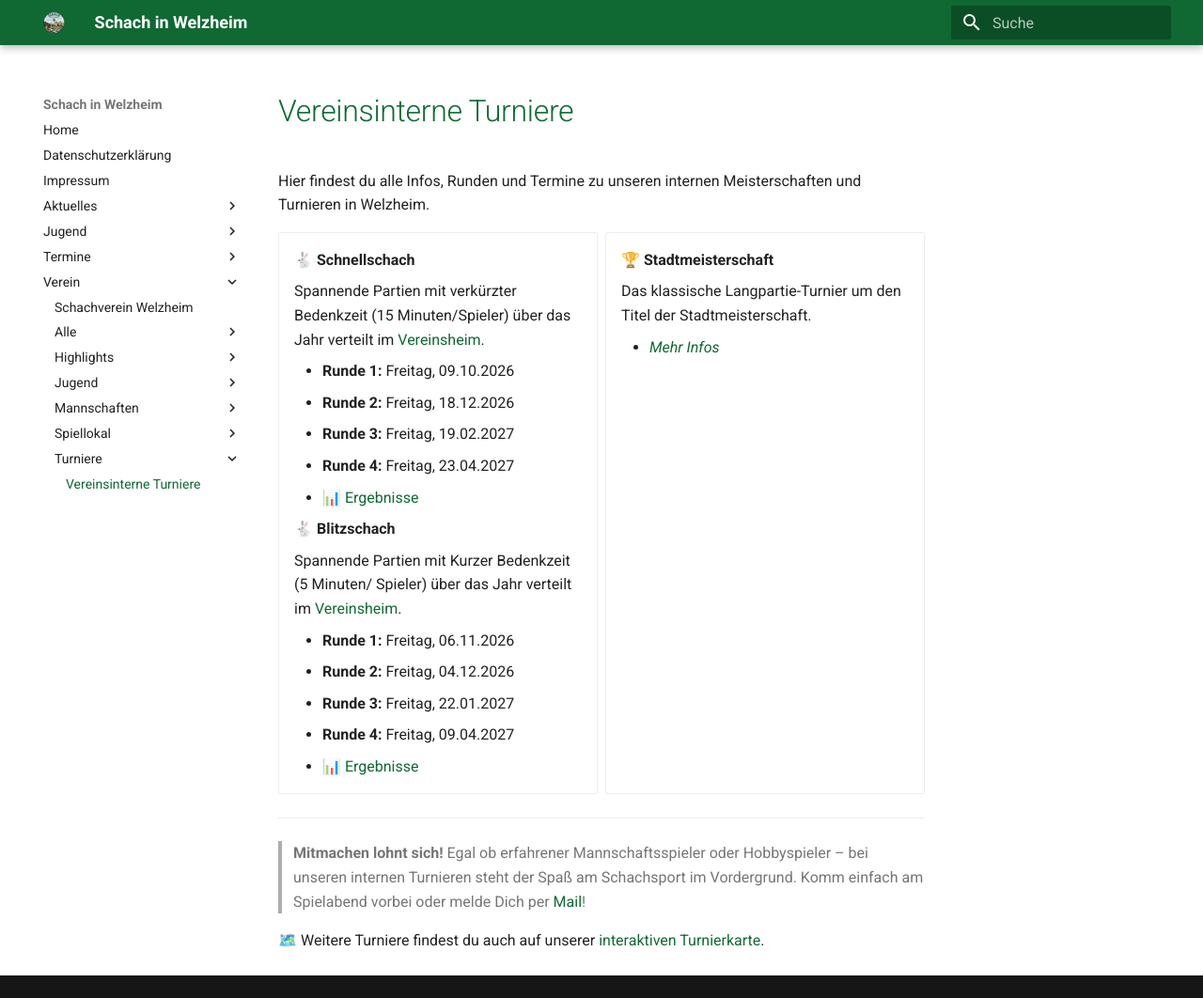
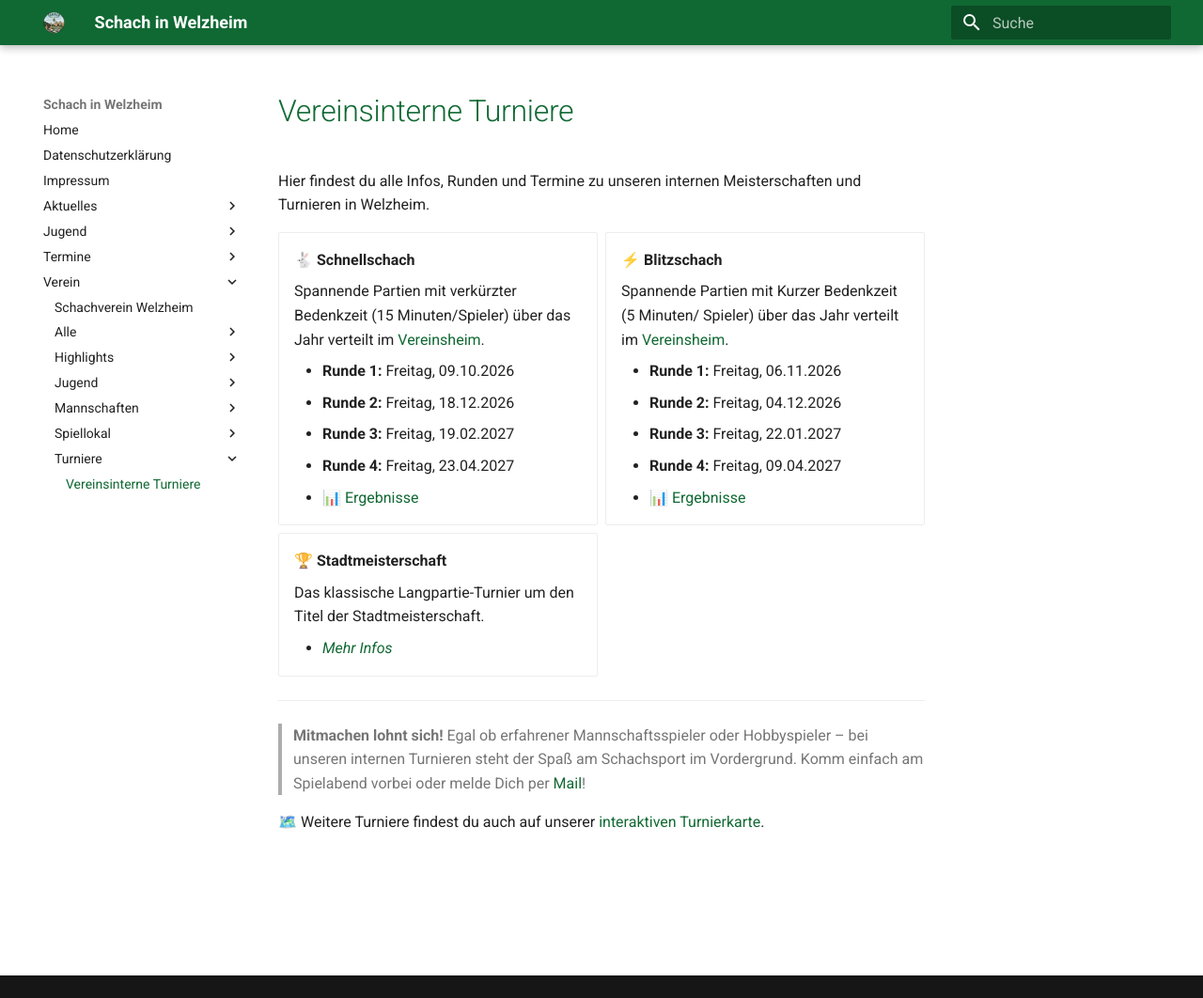
Before and after one commit to schachwelzheim/schachwelzheim, an MkDocs documentation site: the page built from docs/verein/turniere/index.md, in a window 1280 px wide and 1062 px high. Shown: the whole window at 94% size. Built offline with MkDocs 1.6.1 and Material for MkDocs 9.7.7, drawn with Linux system fonts in a browser that asks for light colours.

```diff
--- a/docs/verein/turniere/index.md
+++ b/docs/verein/turniere/index.md
@@ -14,7 +14,7 @@ Hier findest du alle Infos, Runden und Termine zu unseren internen Meisterschaft
     *   **Runde 4:** Freitag, 23.04.2027
     *   📊 [Ergebnisse](../turniere/images/SS_2026_27.png)
 
-     __🐇 Blitzschach__
+-   __⚡ Blitzschach__
 
     Spannende Partien mit Kurzer Bedenkzeit (5 Minuten/ Spieler) über das Jahr verteilt im [Vereinsheim](../spiellokal/).
 
```
